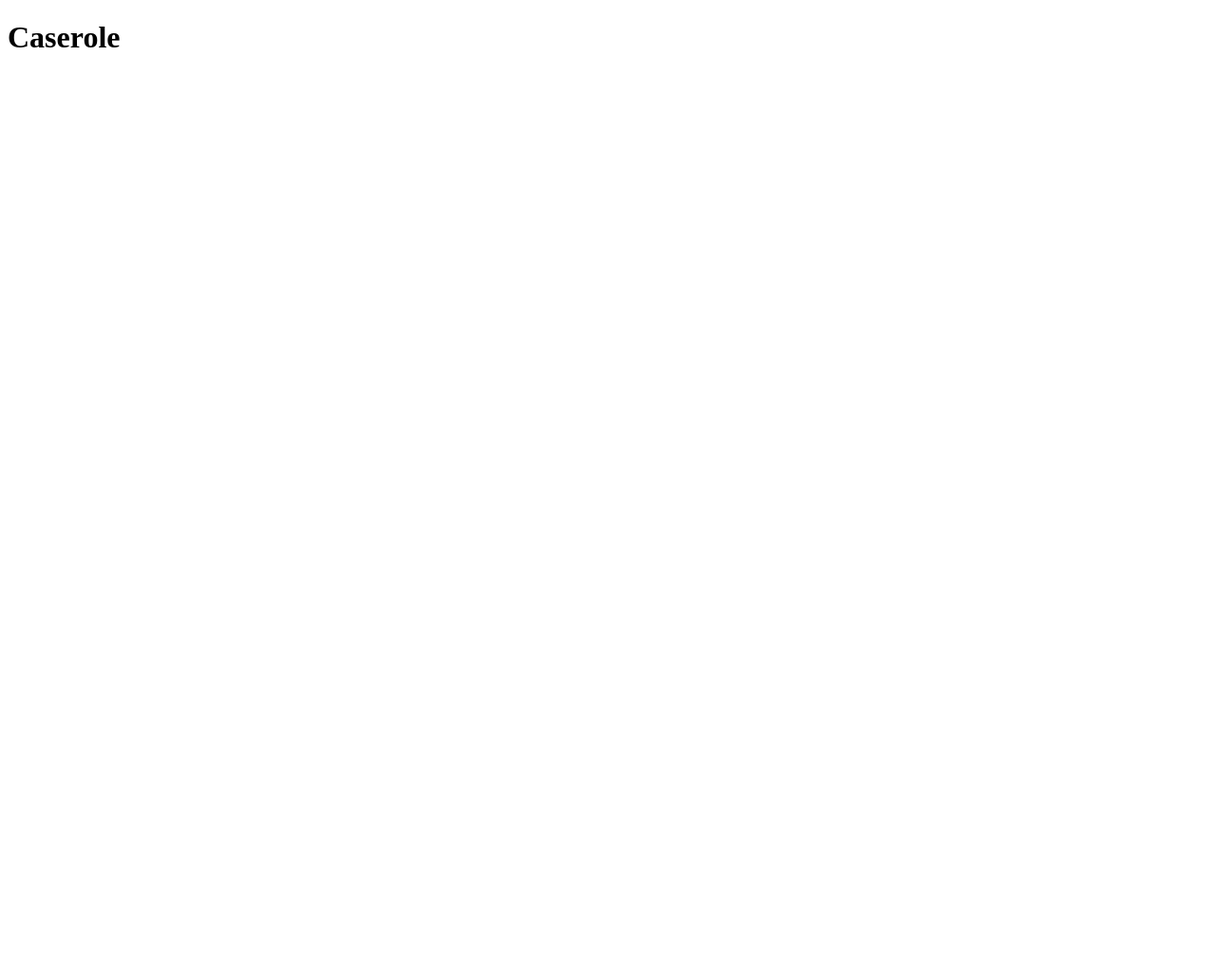
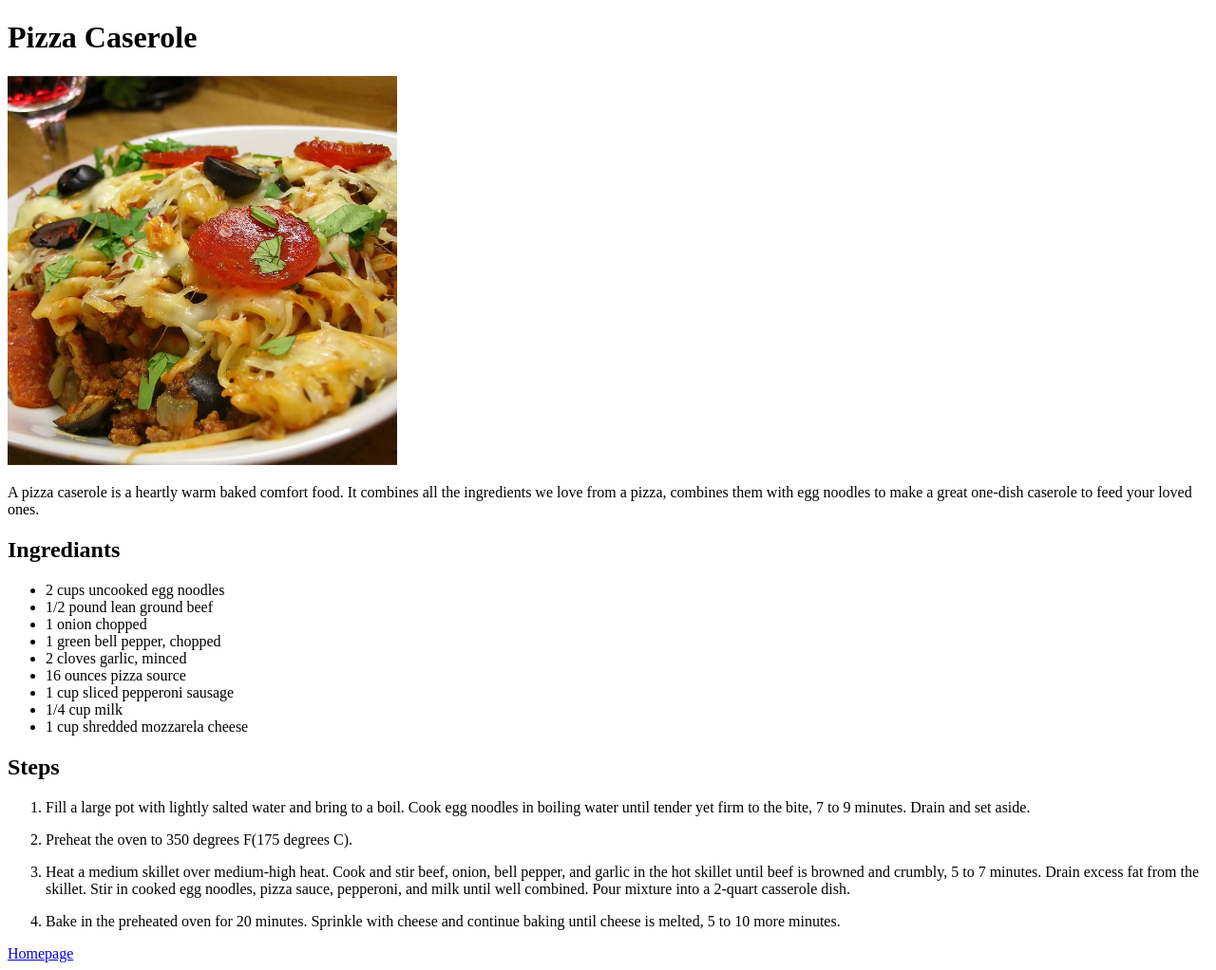
Before and after one commit to Mortal-Giant/odin-recipes, a plain HTML site: page recipes/caserole.html in a window 1280 px wide. Shown: the whole page at 95% size. Before the commit the page ends 800 px from the top, so only its background shows below. Drawn offline with Linux system fonts and the light colour scheme.

Commit message:
New caserole image and updated content on caserole.html
Along with the the new image, I added a new "images" directory that will
store all future images. Fully update the content on caserole.html, it is now a fully complete recipe.

```diff
--- a/recipes/caserole.html
+++ b/recipes/caserole.html
@@ -5,6 +5,37 @@
         <title>caserole</title>
     </head>
     <body>
-        <h1>Caserole</h1>
+        <h1>Pizza Caserole</h1>
+        <img src="../images/Pizza-Casserole.webp"
+            alt="A perfectly well cooked pizza caserole" height="410" width =410>
+        <p>A pizza caserole is a heartly warm baked comfort food. It combines all the ingredients we love from a pizza,
+            combines them with egg noodles to make a great one-dish caserole to feed your loved ones.
+        </p>
+        <h2>Ingrediants</h2>
+        <ul>
+            <li>2 cups uncooked egg noodles</li>
+            <li>1/2 pound lean ground beef</li>
+            <li>1 onion chopped</li>
+            <li>1 green bell pepper, chopped</li>
+            <li>2 cloves garlic, minced</li>
+            <li>16 ounces pizza source</li>
+            <li>1 cup sliced pepperoni sausage</li>
+            <li>1/4 cup milk</li>
+            <li>1 cup shredded mozzarela cheese</li>
+        </ul>
+        <h2>Steps</h2>
+        <ol>
+            <li><p>Fill a large pot with lightly salted water and bring to a boil. Cook egg noodles
+                in boiling water until tender yet firm to the bite, 7 to 9 minutes. Drain and set aside.
+            </p></li>
+            <li>Preheat the oven to 350 degrees F(175 degrees C).</li>
+            <li><p>Heat a medium skillet over medium-high heat. Cook and stir beef, onion, bell
+                pepper, and garlic in the hot skillet until beef is browned and crumbly, 5 to 7 minutes.
+                Drain excess fat from the skillet. Stir in cooked egg noodles, pizza sauce, pepperoni, and milk until well combined.
+                Pour mixture into a 2-quart casserole dish.
+            </p></li>
+            <li><p>Bake in the preheated oven for 20 minutes. Sprinkle with cheese and continue baking until cheese is melted, 5 to 10 more minutes.</p></li>
+        </ol>
+        <a href="../index.html">Homepage</a>
     </body>
 </html>
```
Also changed, not shown: index.html (+1 -0 lines), images/Pizza-Casserole.webp (added).
